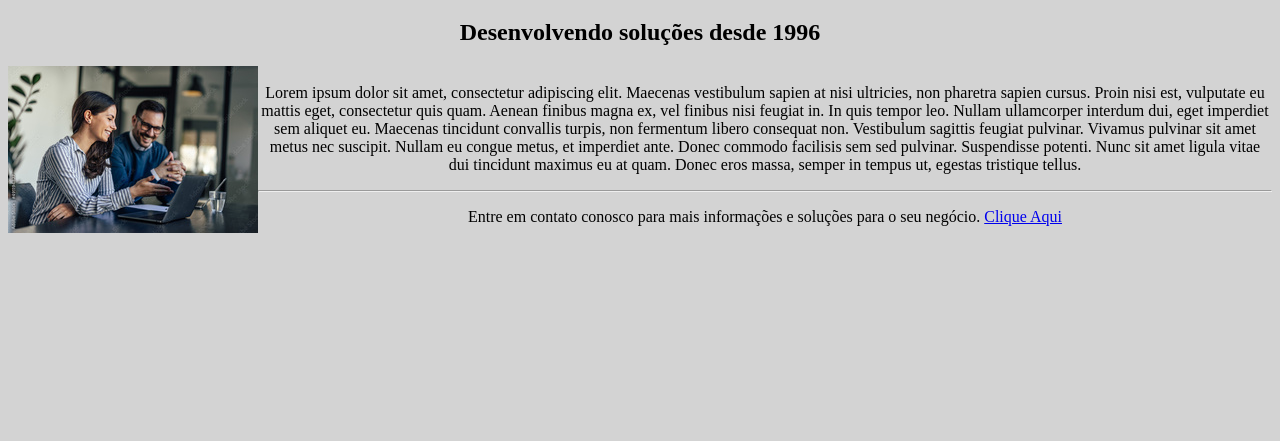
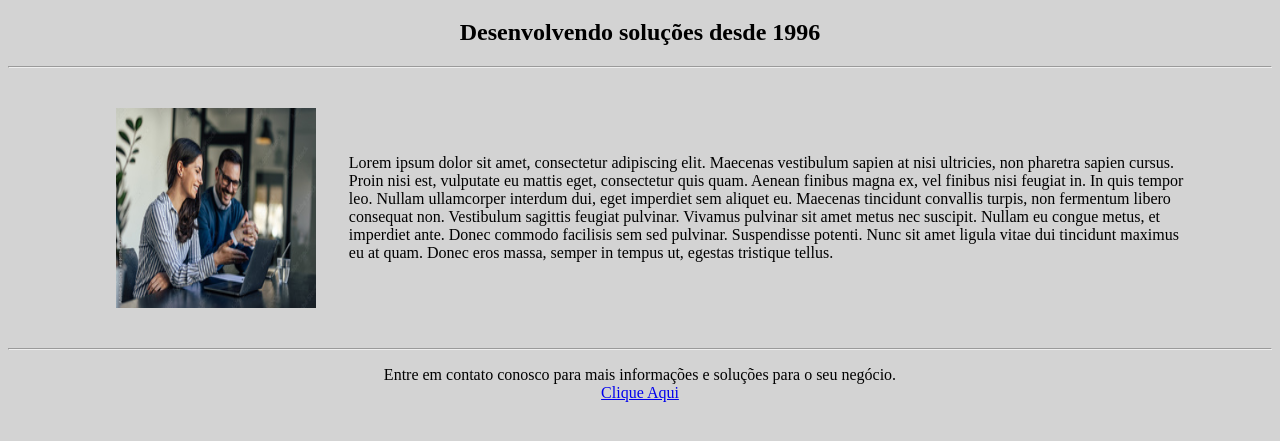
Before and after one commit to gabi45/Tarefas-Empresa-1, a plain HTML site: page index.html in a window 1280 px wide. Shown: the part 61-502 px from the top of the page. Drawn offline with Linux system fonts and the light colour scheme.

Commit message:
modificação Tarefa CV

```diff
--- a/index.html
+++ b/index.html
@@ -1,27 +1,45 @@
 <!DOCTYPE HTML>
-<html lange="pt-br"/>
+<html lange="pt-br" />
+
 <head>
-<title> Empresa </Title>
-<meta charset= "utf-8">
+	<title> Empresa </Title>
+	<meta charset="utf-8">
 </head>
-<body bgcolor ="#D3D3D3" >
-<Center>
 
-	<h1> Programador de Front End / Keep Of The Roses </h1>
-	<center>
-	<h2> Desenvolvendo soluções desde 1996 </h2>
+<body bgcolor="#D3D3D3">
+	<Center>
 
-	<img src=" Tarefa empresa.jpg" align="left">
-	<p> <br>
-Lorem ipsum dolor sit amet, consectetur adipiscing elit. Maecenas vestibulum sapien at nisi ultricies, non pharetra sapien cursus. Proin nisi est, vulputate eu mattis eget, consectetur quis quam. Aenean finibus magna ex, vel finibus nisi feugiat in. In quis tempor leo. Nullam ullamcorper interdum dui, eget imperdiet sem aliquet eu. Maecenas tincidunt convallis turpis, non fermentum libero consequat non. Vestibulum sagittis feugiat pulvinar. Vivamus pulvinar sit amet metus nec suscipit. Nullam eu congue metus, et imperdiet ante. Donec commodo facilisis sem sed pulvinar. Suspendisse potenti. Nunc sit amet ligula vitae dui tincidunt maximus eu at quam. Donec eros massa, semper in tempus ut, egestas tristique tellus.
-	<p>
-	<hr>
-	<p> Entre em contato conosco para mais informações e soluções para o seu negócio.
-	<a href= "mailto": contato@contato@senaifrontend.com>
-	Clique Aqui </a>
+		<h1> Programador de Front End / Keep Of The Roses </h1>
+		<center>
+			<h2> Desenvolvendo soluções desde 1996 </h2><hr>
 
 
+	<table style="width:88%">
+	<tr>
 
+		<td style ="padding: 30px">
+			<img src=" Tarefa empresa.jpg" width="200" height="200 px" align="left">
+			</td>
+			<td>
+			<p>
+				Lorem ipsum dolor sit amet, consectetur adipiscing elit. Maecenas vestibulum sapien at nisi ultricies,
+				non pharetra sapien cursus. Proin nisi est, vulputate eu mattis eget, consectetur quis quam. Aenean
+				finibus magna ex, vel finibus nisi feugiat in. In quis tempor leo. Nullam ullamcorper interdum dui, eget
+				imperdiet sem aliquet eu. Maecenas tincidunt convallis turpis, non fermentum libero consequat non.
+				Vestibulum sagittis feugiat pulvinar. Vivamus pulvinar sit amet metus nec suscipit. Nullam eu congue
+				metus, et imperdiet ante. Donec commodo facilisis sem sed pulvinar. Suspendisse potenti. Nunc sit amet
+				ligula vitae dui tincidunt maximus eu at quam. Donec eros massa, semper in tempus ut, egestas tristique
+				tellus.
+			<p>
+
+
+			</td>
+		</tr>
+	</table>
+	<hr>
+			<p align="center"> Entre em contato conosco para mais informações e soluções para o seu negócio. <br>
+				<a href="mailto" : contato@contato@senaifrontend.com>
+					Clique Aqui </a>
 
 
 
```
